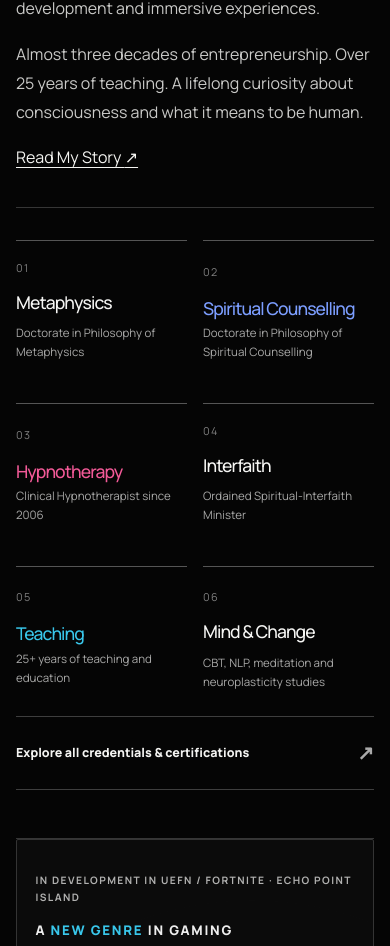
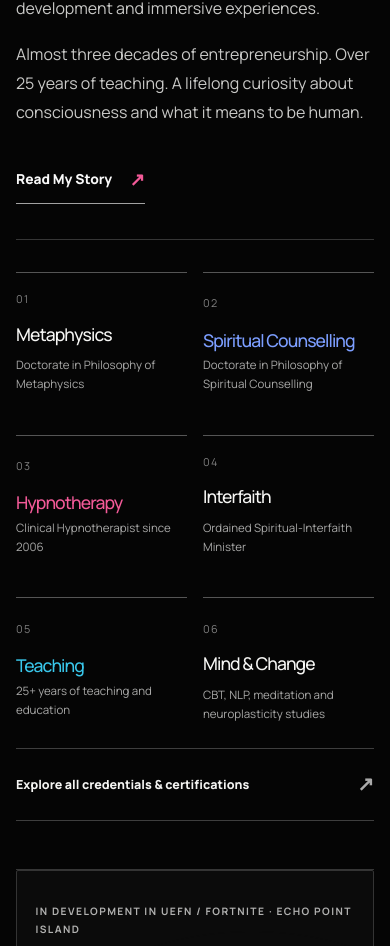
Before and after one commit to jessgoodvibesonly/jessgoodvibesonly, a Next.js app: page / in a window 390 px wide. Shown: the part 1693-2639 px from the top of the page. Built offline with nearby package versions, Linux system fonts and the light colour scheme; a web font is replaced by a local one.

Commit message:
Style elegant My Story link beside qualifications on mobile and desktop

```diff
--- a/app/globals.css
+++ b/app/globals.css
@@ -2627,3 +2627,32 @@ a:focus-visible,summary:focus-visible{outline:2px solid var(--photo-cyan);outlin
   .footer-social-links a {min-height:42px;align-items:center}
   .footer-social-handle {display:none}
 }
+
+
+/* Story link: an editorial text CTA rather than another large card. */
+.my-story-link {
+  display:inline-flex;
+  align-items:center;
+  gap:1.1rem;
+  min-height:44px;
+  margin-top:1rem;
+  padding:.4rem 0;
+  font-family:var(--sans);
+  font-size:.82rem;
+  font-weight:800;
+  color:#f8f8f8;
+  text-decoration:none;
+  border-bottom:1px solid #a2a2a2;
+}
+.my-story-link span {
+  color:var(--photo-pink,#f35a98);
+  font-size:1.15rem;
+  line-height:1;
+}
+.my-story-link:hover {
+  color:var(--photo-cyan,#43cdec);
+  border-bottom-color:var(--photo-cyan,#43cdec)
+}
+@media(max-width:680px) {
+  .my-story-link {min-height:48px;font-size:.86rem;margin-top:.7rem}
+}
```
